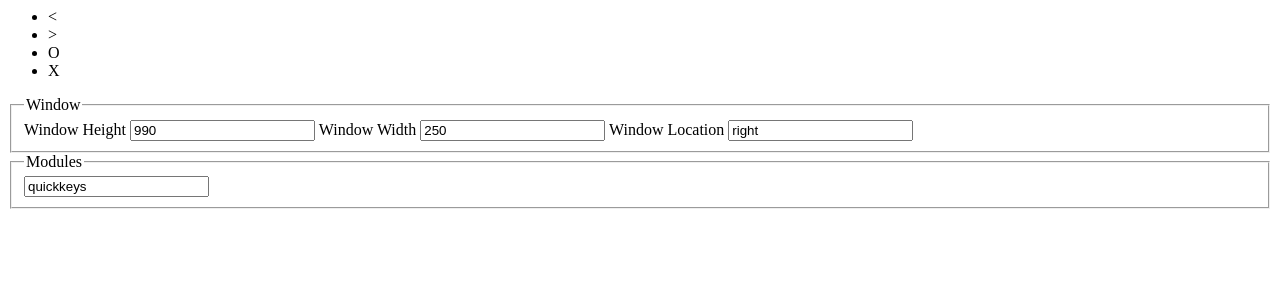
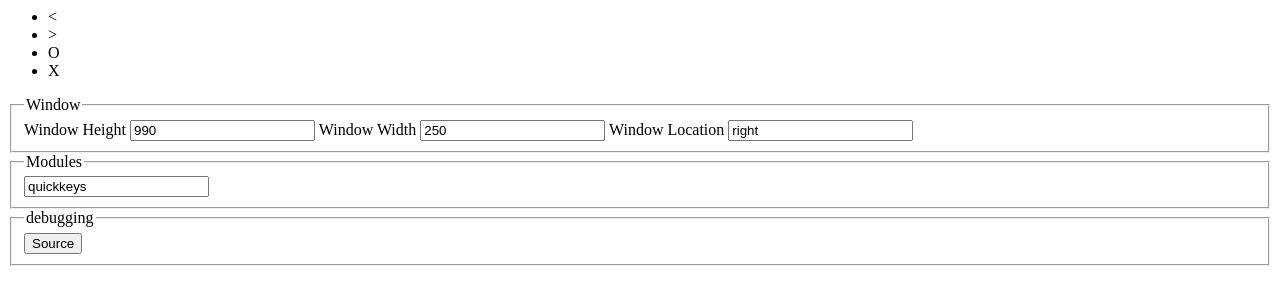
Before and after one commit to lfpnk0/ccmsr, a plain HTML site: page base/index.htm in a window 1280 px wide. Drawn offline with Linux system fonts and the light colour scheme.

Commit message:
Update index.htm

```diff
--- a/base/index.htm
+++ b/base/index.htm
@@ -21,5 +21,9 @@
       <legend>Modules</legend>
       <input type="text" value="quickkeys" />
     </fieldset>
+    <fieldset>
+    	<legend>debugging</legend>
+    	<input type="button" value="Source" onclick="alert(document.documentElement.innerHTML);" />
+    </fieldset>
   </form>
 </div>
```
